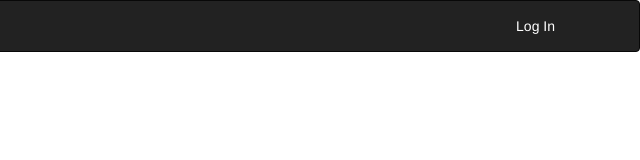
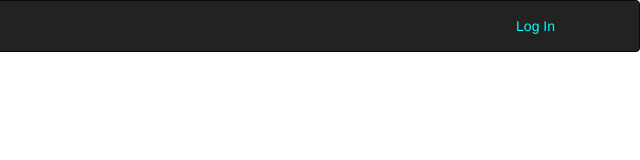
Before and after one commit to kristinalyba/youtube-api-app, a plain HTML site: page index.html in a window 1280 px wide. In both pictures the pointer is over the link "Log In". Shown: the full height of the page, 640-1280 px from the left. Drawn offline with nearby package versions, Linux system fonts and the light colour scheme; some packages are replaced by stand-ins of ours; a script that the page names is missing.

Commit message:
played with colors

```diff
--- a/src/styles/style.css
+++ b/src/styles/style.css
@@ -79,3 +79,10 @@
     max-height: 90px;
     max-width: 120px;
 }
+.navbar-inverse .navbar-nav > .active > a,
+.navbar-inverse .navbar-nav > .active > a:hover,
+.navbar-inverse .navbar-nav > .active > a:focus,
+.navbar-inverse .navbar-nav > li > a:hover,
+.navbar-inverse .navbar-nav > li > a:focus {
+    color: aqua;
+}
```
